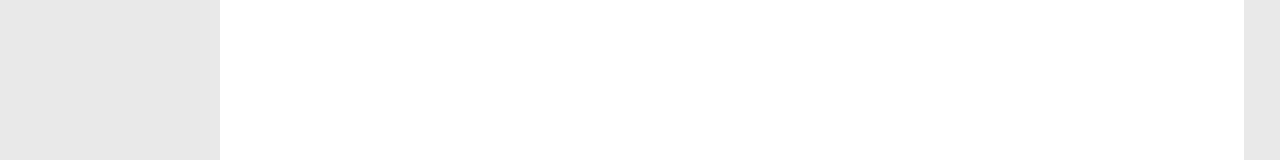
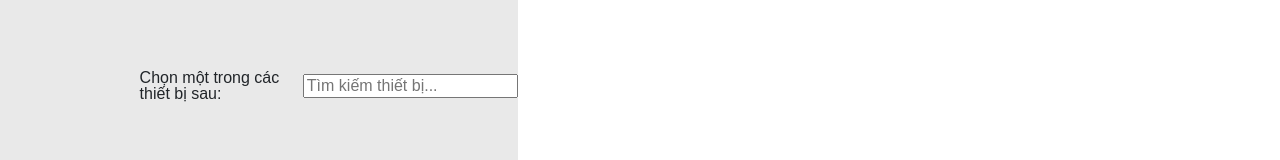
Before and after one commit to AnhTai2k4/smart_watering_fe, a React (Vite) app: page /device_page in a window 1280 px wide. Shown: the part 374-534 px from the top of the page. Built offline with nearby package versions, Linux system fonts and the light colour scheme; no server answers.

Commit message:
done device + schedule

```diff
--- a/src/pages/DataDevicePage/DataDevicePage.tsx
+++ b/src/pages/DataDevicePage/DataDevicePage.tsx
@@ -1,4 +1,4 @@
-import { useNavigate, useParams, useSearchParams } from "react-router-dom";
+import { useNavigate, useSearchParams } from "react-router-dom";
 import "./DataDevicePage.css";
 import { useEffect, useState } from "react";
 import ChartData from "../../components/ChartData/ChartData";
--- a/src/pages/DevicePage/DevicePage.tsx
+++ b/src/pages/DevicePage/DevicePage.tsx
@@ -3,22 +3,47 @@ import CreateDevice from "../../components/CreateDevice/CreateDevice";
 import "./DevicePage.css";
 import { useDeviceContext } from "../../contexts/DeviceContext/DeviceContext";
 import { getAllDevice } from "../../services/DeviceService/DeviceService";
-import { useEffect } from "react";
+import { useEffect, useState } from "react";
 
 
-const DevicePage =  () => {
+const DevicePage = () => {
 
-  const {devices,setDevices} = useDeviceContext()
+  const { devices, setDevices } = useDeviceContext()
+  const [searchTerm, setSearchTerm] = useState<string>(''); // <--- Thêm state này
 
   console.log("devices: ", devices)
 
-  useEffect(()=>{
-    const fetchDevice = async() =>{
+  useEffect(() => {
+    const fetchDevice = async () => {
       const result = await getAllDevice();
       setDevices(result.data)
     }
     fetchDevice()
-  },[])
+  }, [])
+
+  // --- Bắt đầu: THÊM HÀM CHUẨN HÓA CHUỖI ---
+  const removeDiacritics = (str: string): string => {
+    return str
+      .normalize("NFD") // Chia chuỗi thành ký tự cơ bản và dấu riêng biệt
+      .replace(/[\u0300-\u036f]/g, "") // Loại bỏ các ký tự dấu (diacritics)
+      .replace(/đ/g, "d").replace(/Đ/g, "D"); // Xử lý riêng cho 'đ'
+  };
+  // --- Kết thúc: THÊM HÀM CHUẨN HÓA CHUỖI ---
+
+  // ... useEffect giữ nguyên
+
+  // ----------------------------------------------------
+  // Logic lọc danh sách ĐÃ SỬA
+  const normalizedSearchTerm = removeDiacritics(searchTerm.toLowerCase());
+
+  const filteredDevices = devices.filter(device => {
+    // 1. Chuẩn hóa tên thiết bị
+    const normalizedDeviceName = removeDiacritics(device.name.toLowerCase());
+
+    // 2. So sánh chuỗi đã được chuẩn hóa
+    return normalizedDeviceName.includes(normalizedSearchTerm);
+  });
+  // ----------------------------------------------------
 
 
   return (
@@ -27,14 +52,25 @@ const DevicePage =  () => {
         <a href="./device_page">Tất cả thiết bị</a>
         <a href="./group_page">Nhóm thiết bị</a>
       </div>
+      <p>Chọn một trong các thiết bị sau:</p>
+
+      {/* Thêm Thanh Tìm Kiếm */}
+      <input
+        type="text"
+        placeholder="Tìm kiếm thiết bị..."
+        value={searchTerm}
+        onChange={(e) => setSearchTerm(e.target.value)}
+        className="device-search-input" // Thêm class CSS nếu cần
+      />
+      {/* Kết thúc Thanh Tìm Kiếm */}
       <div className="device__section">
         <h2>Xin chào, Anh Tài!</h2>
         <p>Chọn một trong các thiết bị sau:</p>
         <div className="device__container">
           {
-            devices.map((device,id)=>{
+            filteredDevices.map((device, id) => {
               // console.log(id, "  device name: " , device.name)
-              return (<Device_card key={id} deviceName={device.name} id= {device.id} />)
+              return (<Device_card key={id} deviceName={device.name} id={device.id} />)
             })
           }
           {/* Chỗ này sau sẽ có API fetch dữ liệu từ BE về */}
@@ -77,7 +113,7 @@ const DevicePage =  () => {
       </div>
 
       {/* ------------------Modal ---------------------*/}
-      <CreateDevice/>
+      <CreateDevice />
     </div>
   );
 };
```
